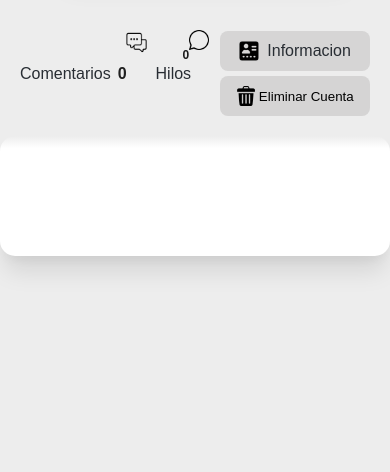
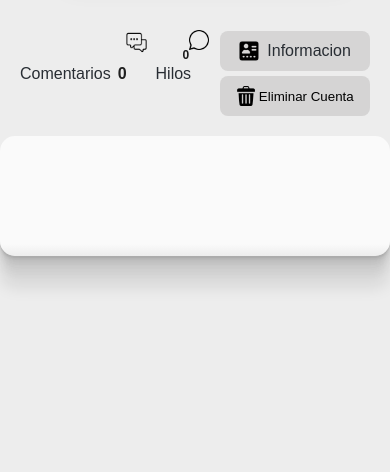
Before and after one commit to GhassanKY/foro_Repositorio, a PHP site: page /perfil.php?idPerfil=1 in a window 390 px wide. Shown: the part 241-713 px from the top of the page. Run offline with PHP 8.4, Linux system fonts and the light colour scheme; the visitor is signed in with stand-in values (Sample User, id 1); data that the repository does not hold is empty; some libraries are stand-ins or nearby versions.

Commit message:
cambio fondo-imagen

```diff
--- a/FRONTEND/css/perfil.css
+++ b/FRONTEND/css/perfil.css
@@ -248,7 +248,7 @@ body {
     margin-bottom: 50px;
     border-radius: 0 0 15px 15px;
     background: rgb(255, 255, 255);
-    background: linear-gradient(0deg, rgba(255, 255, 255, 1) 90%, rgba(237 237 237) 100%);
+    background: linear-gradient(rgb(255 255 255 / 73%) 90%, rgb(237 237 237 / 73%) 100%);
     box-shadow: rgba(82, 82, 82, 0.09) 0px 2px 1px, rgba(88, 88, 88, 0.09) 0px 4px 2px, rgba(97, 97, 97, 0.09) 0px 8px 4px, rgba(83, 83, 83, 0.09) 0px 16px 8px, rgba(0, 0, 0, 0.09) 0px 32px 16px;
 }
 
@@ -472,7 +472,7 @@ dialog {
 
 
 .hiloForUsers {
-    border: 1px solid #D9D9D9;
+    border: 1px solid #8d8d8d;
     border-radius: 10px;
     width: 95%;
     display: flex;
@@ -767,8 +767,8 @@ dialog {
         height: auto;
         align-items: center;
         border-radius: 15px;
-        background-color: rgb(255, 255, 255);
-        box-shadow: rgb(0 0 0 / 10%) 0px 20px 25px -5px, rgb(0 0 0 / 4%) 0px 10px 10px -5px !important;
+        background: linear-gradient(rgb(255 255 255 / 73%) 90%, rgb(237 237 237 / 73%) 100%);
+        box-shadow: rgb(82 82 82 / 9%) 0px 2px 1px, rgb(88 88 88 / 9%) 0px 4px 2px, rgb(97 97 97 / 9%) 0px 8px 4px, rgb(83 83 83 / 9%) 0px 16px 8px, rgb(0 0 0 / 9%) 0px 32px 16px;
     }
 
 
```
